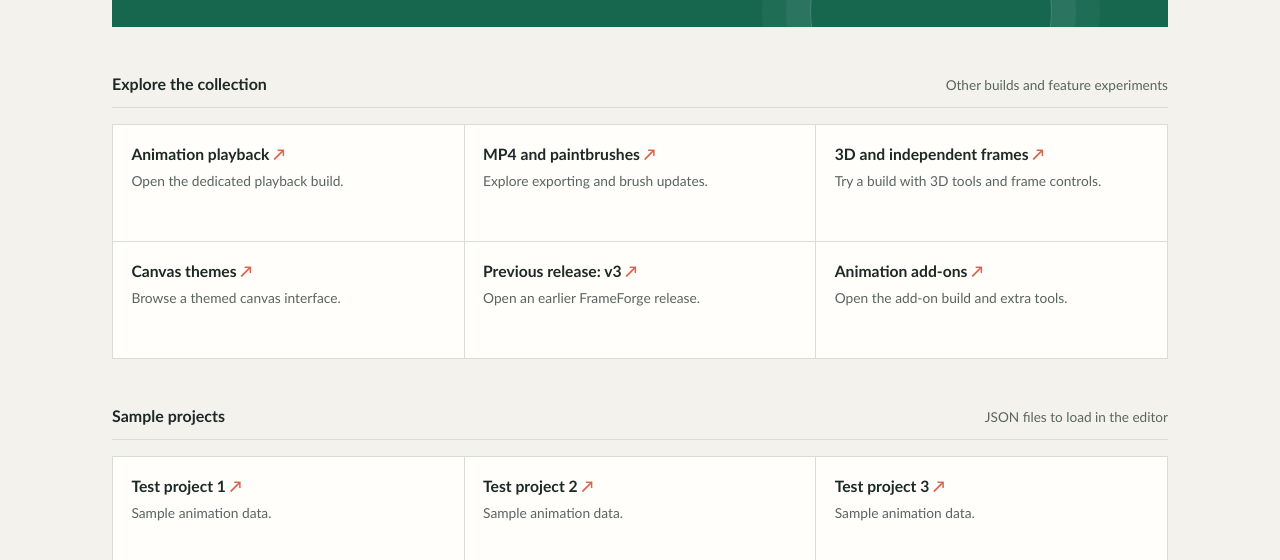
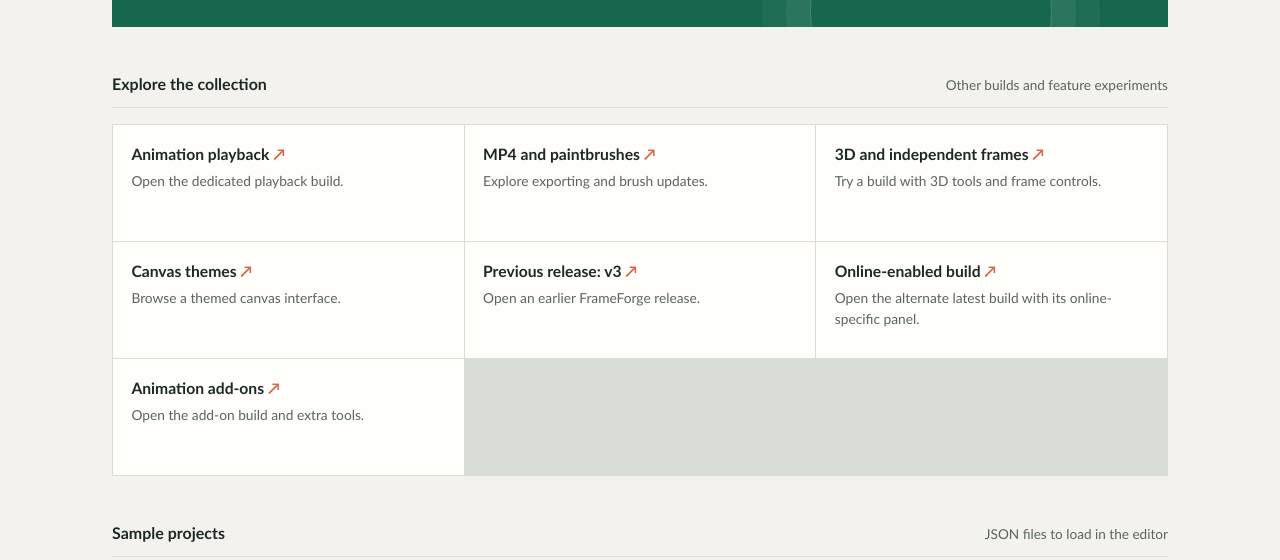
Before and after one commit to colton1000/frameforge-animation-maker, a plain HTML site: page index.html in a window 1280 px wide. Shown: the part 540-1100 px from the top of the page. Drawn offline with Linux system fonts and the light colour scheme.

Commit message:
Update .gitignore and README to include online-enabled build

```diff
--- a/index.html
+++ b/index.html
@@ -220,6 +220,10 @@
           <h3>Previous release: v3 <span class="arrow" aria-hidden="true">&#8599;</span></h3>
           <p>Open an earlier FrameForge release.</p>
         </a>
+        <a class="link-item" href="versions/latest/frameforge_online.html">
+          <h3>Online-enabled build <span class="arrow" aria-hidden="true">&#8599;</span></h3>
+          <p>Open the alternate latest build with its online-specific panel.</p>
+        </a>
         <a class="link-item" href="addons/animation-creator/animation_creator_multi_addons_no_overlap%201.html">
           <h3>Animation add-ons <span class="arrow" aria-hidden="true">&#8599;</span></h3>
           <p>Open the add-on build and extra tools.</p>
```
Also changed, not shown: 2 other files.
